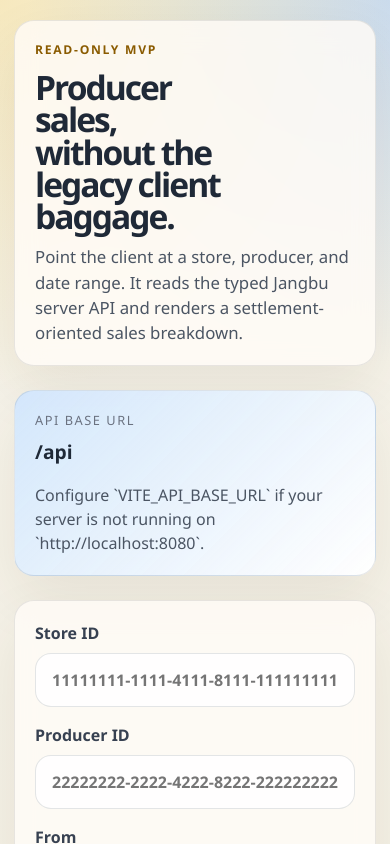
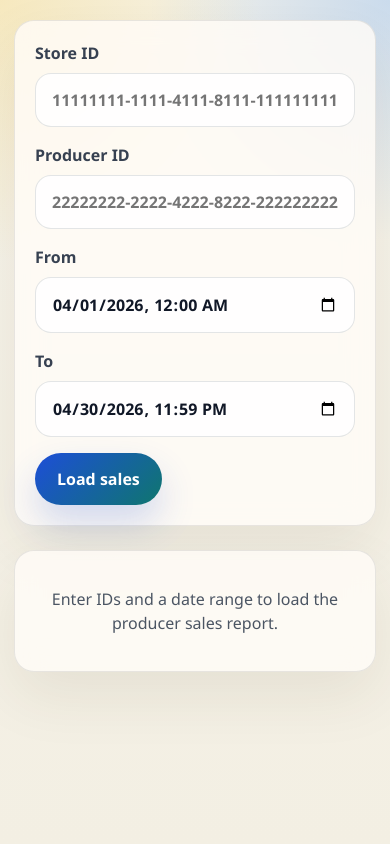
Before and after one commit to seunghunee/jangbu-client, a React (Vite) app: page / in a window 390 px wide. Shown: the top 844 px of the page. Built offline with nearby package versions, Linux system fonts and the light colour scheme.

Commit message:
refactor: remove hero section styles and adjust query form layout for better responsiveness

```diff
--- a/src/App.tsx
+++ b/src/App.tsx
@@ -1,5 +1,5 @@
 import { FormEvent, useEffect, useState } from "react";
-import { API_URL_PREFIX, fetchProducerSales, type ProducerSalesResponse } from "./api";
+import { fetchProducerSales, type ProducerSalesResponse } from "./api";
 import {
   formatDateTimeLabel,
   formatInteger,
@@ -58,30 +58,13 @@
   }
 
   const totals = report ? getSalesTotals(report) : null;
-  const sortedProducts = report ? sortProductsByGrossSales(report.products) : [];
+  const sortedProducts = report
+    ? sortProductsByGrossSales(report.products)
+    : [];
 
   return (
     <div className="app-shell">
       <main className="page">
-        <section className="hero">
-          <div className="hero-copy">
-            <p className="eyebrow">Read-only MVP</p>
-            <h1>Producer sales, without the legacy client baggage.</h1>
-            <p className="hero-text">
-              Point the client at a store, producer, and date range. It reads the typed
-              Jangbu server API and renders a settlement-oriented sales breakdown.
-            </p>
-          </div>
-          <div className="hero-card">
-            <div className="metric-label">API base URL</div>
-            <div className="metric-value">{API_URL_PREFIX}</div>
-            <p className="hero-card-note">
-              Configure `VITE_API_BASE_URL` if your server is not running on
-              `http://localhost:8080`.
-            </p>
-          </div>
-        </section>
-
         <section className="panel">
           <form className="query-form" onSubmit={handleSubmit}>
             <label>
@@ -92,7 +75,10 @@
                 placeholder="11111111-1111-4111-8111-111111111111"
                 value={form.storeId}
                 onChange={(event) => {
-                  setForm((current) => ({ ...current, storeId: event.target.value }));
+                  setForm((current) => ({
+                    ...current,
+                    storeId: event.target.value,
+                  }));
                 }}
               />
             </label>
@@ -105,7 +91,10 @@
                 placeholder="22222222-2222-4222-8222-222222222222"
                 value={form.producerId}
                 onChange={(event) => {
-                  setForm((current) => ({ ...current, producerId: event.target.value }));
+                  setForm((current) => ({
+                    ...current,
+                    producerId: event.target.value,
+                  }));
                 }}
               />
             </label>
@@ -117,7 +106,10 @@
                 type="datetime-local"
                 value={form.from}
                 onChange={(event) => {
-                  setForm((current) => ({ ...current, from: event.target.value }));
+                  setForm((current) => ({
+                    ...current,
+                    from: event.target.value,
+                  }));
                 }}
               />
             </label>
@@ -129,7 +121,10 @@
                 type="datetime-local"
                 value={form.to}
                 onChange={(event) => {
-                  setForm((current) => ({ ...current, to: event.target.value }));
+                  setForm((current) => ({
+                    ...current,
+                    to: event.target.value,
+                  }));
                 }}
               />
             </label>
@@ -181,7 +176,8 @@
               <div>
                 <span className="meta-label">Range</span>
                 <strong>
-                  {formatDateTimeLabel(report.from)} - {formatDateTimeLabel(report.to)}
+                  {formatDateTimeLabel(report.from)} -{" "}
+                  {formatDateTimeLabel(report.to)}
                 </strong>
               </div>
             </section>
--- a/src/styles.css
+++ b/src/styles.css
@@ -46,16 +46,6 @@
   margin: 0 auto;
 }
 
-.hero {
-  display: grid;
-  grid-template-columns: minmax(0, 2fr) minmax(280px, 1fr);
-  gap: 24px;
-  align-items: stretch;
-  margin-bottom: 24px;
-}
-
-.hero-copy,
-.hero-card,
 .panel,
 .stat-card {
   border: 1px solid rgba(31, 41, 55, 0.1);
@@ -63,25 +53,6 @@
   backdrop-filter: blur(14px);
   box-shadow: 0 24px 60px rgba(65, 52, 17, 0.08);
   border-radius: 24px;
-}
-
-.hero-copy {
-  padding: 32px;
-}
-
-.hero h1 {
-  margin: 0 0 12px;
-  font-size: clamp(2.1rem, 4vw, 4.4rem);
-  line-height: 0.96;
-  letter-spacing: -0.06em;
-  max-width: 10ch;
-}
-
-.hero-text {
-  margin: 0;
-  max-width: 60ch;
-  font-size: 1.05rem;
-  color: #4b5563;
 }
 
 .eyebrow {
@@ -93,17 +64,6 @@
   font-weight: 700;
 }
 
-.hero-card {
-  padding: 28px;
-  display: flex;
-  flex-direction: column;
-  justify-content: center;
-  background:
-    linear-gradient(135deg, rgba(188, 220, 255, 0.65), rgba(255, 255, 255, 0.9)),
-    rgba(255, 252, 247, 0.82);
-}
-
-.metric-label,
 .meta-label,
 .stat-label {
   display: block;
@@ -114,17 +74,6 @@
   color: #6b7280;
 }
 
-.metric-value {
-  font-weight: 700;
-  font-size: 1.2rem;
-  word-break: break-word;
-}
-
-.hero-card-note {
-  margin: 16px 0 0;
-  color: #4b5563;
-}
-
 .panel {
   padding: 24px;
   margin-bottom: 24px;
@@ -132,7 +81,7 @@
 
 .query-form {
   display: grid;
-  grid-template-columns: repeat(4, minmax(0, 1fr));
+  grid-template-columns: repeat(auto-fit, minmax(220px, 1fr));
   gap: 16px;
 }
 
@@ -140,6 +89,7 @@
   display: grid;
   gap: 8px;
   font-weight: 600;
+  min-width: 0;
 }
 
 .query-form span {
@@ -148,6 +98,7 @@
 
 .query-form input {
   width: 100%;
+  min-width: 0;
   border: 1px solid rgba(31, 41, 55, 0.12);
   background: rgba(255, 255, 255, 0.88);
   padding: 14px 16px;
@@ -302,7 +253,6 @@
 }
 
 @media (max-width: 960px) {
-  .hero,
   .stats-grid,
   .report-meta,
   .product-metrics,
@@ -317,7 +267,6 @@
     padding-top: 20px;
   }
 
-  .hero,
   .stats-grid,
   .report-meta,
   .product-metrics,
@@ -325,15 +274,11 @@
     grid-template-columns: 1fr;
   }
 
-  .hero-copy,
-  .hero-card,
   .panel,
   .stat-card {
     border-radius: 20px;
   }
 
-  .hero-copy,
-  .hero-card,
   .panel {
     padding: 20px;
   }
```
